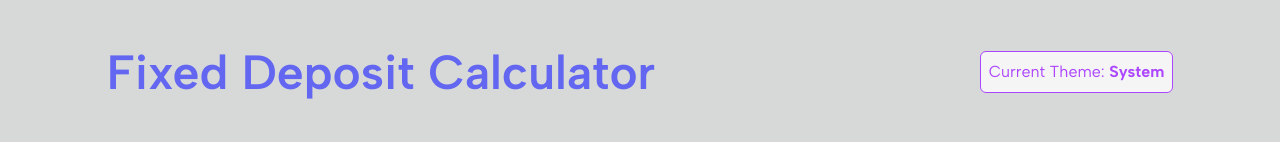
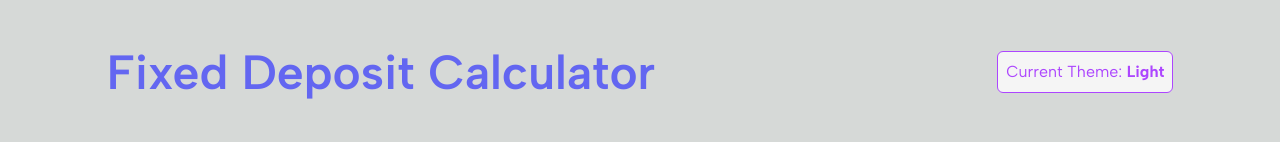
Before and after one commit to nevtay/fd-calculator, a Next.js app: page / in a window 1280 px wide. Shown: the top 142 px of the page. Built offline with nearby package versions, Linux system fonts and the light colour scheme.

Commit message:
fix: use 'resolvedTheme' instead of 'theme' in ThemeToggle to reflect actual computed light/dark theme on initial display and first-click behaviour

```diff
--- a/components/Theme/ThemeToggle.tsx
+++ b/components/Theme/ThemeToggle.tsx
@@ -4,15 +4,13 @@ import { useTheme } from "next-themes";
 import { useEffect, useState } from "react";
 
 export function ThemeToggle() {
-  const { theme, setTheme } = useTheme();
+  const { resolvedTheme, setTheme } = useTheme();
   const [mounted, setMounted] = useState(false);
 
   // Prevent hydration mismatch by waiting until mounted on client
   useEffect(() => {
     setMounted(true);
   }, []);
-
-  console.log("theme", theme);
 
   if (!mounted) {
     return <div className="w-9 h-9 bg-gray-200 rounded-md dynamic-skeleton" />;
@@ -24,10 +22,10 @@ export function ThemeToggle() {
       className="p-2 border rounded-md cursor-pointer bg-neutral-100 dark:bg-neutral-800 dark:text-amber-300 text-purple-500 w-fit h-fit"
       onClick={(e) => {
         e.preventDefault();
-        setTheme(theme === "dark" ? "light" : "dark");
+        setTheme(resolvedTheme === "dark" ? "light" : "dark");
       }}
     >
-      Current Theme: <span className="font-bold capitalize">{theme}</span>
+      Current Theme: <span className="font-bold capitalize">{resolvedTheme}</span>
     </button>
   );
 }
```
